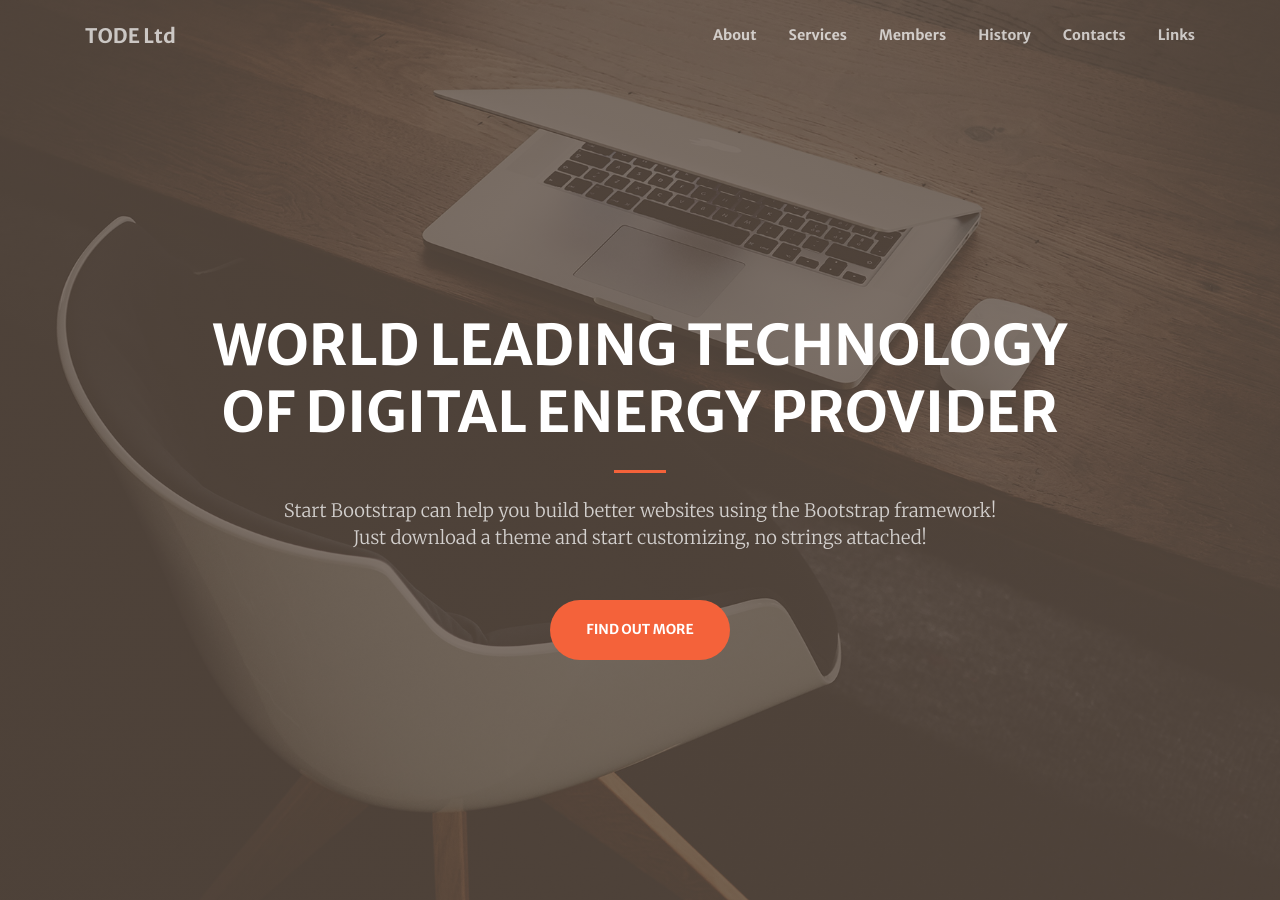
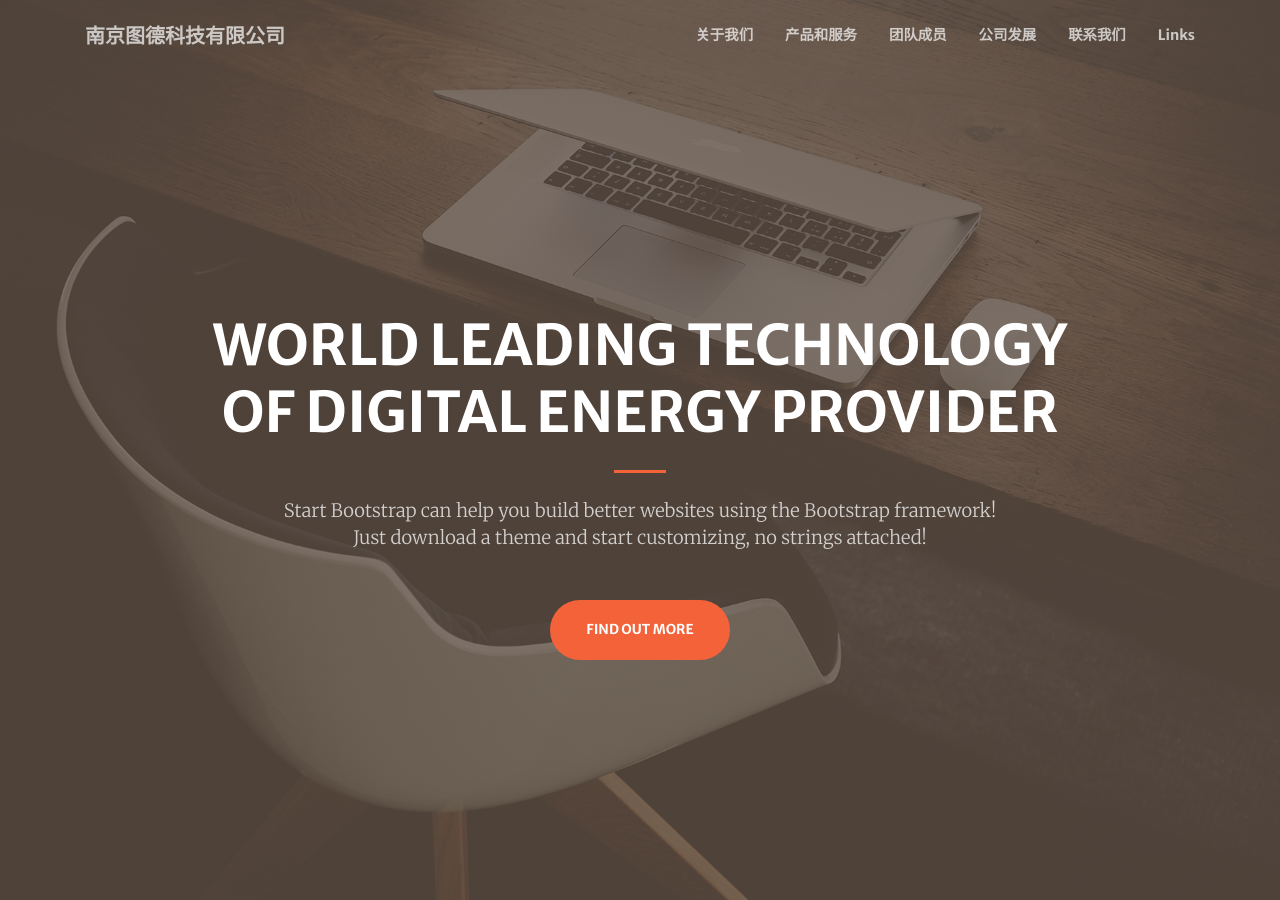
Before and after one commit to LiaoSW/tode.github.io, a Jekyll site: the page built from index.md, in a window 1280 px wide and 900 px high. Built offline with Jekyll 4.4.1, drawn with Linux system fonts in a browser that asks for light colours; nearby versions of some CDN libraries.

Commit message:
change language

```diff
--- a/_config.yml
+++ b/_config.yml
@@ -1,10 +1,10 @@
 # Site settings
-title: TODE Ltd
+title: 南京图德科技有限公司
 description: > # this means to ignore newlines until "baseurl:"
 baseurl: "/" # the subpath of your site, e.g. /blog/
 url: "" # the base hostname & protocol for your site
 author: Copyright &copy; 2020 - TODE Ltd.
-lang: en_US
+lang: zh-CN
 
 # Build settings
 safe: true # always trues on github-pages, disables _plugins/
--- a/_data/menus.yml
+++ b/_data/menus.yml
@@ -3,15 +3,15 @@
 # However on github-pages custom plugins are disabled, and the script doesn't
 # run. So please, fill in any custom menu entry here.
 header:
-- title: About
+- title: 关于我们
   url: /#about
-- title: Services
+- title: 产品和服务
   url: /#services
-- title: Members
+- title: 团队成员
   url: /#members
-- title: History
+- title: 公司发展
   url: /#timeline
-- title: Contacts
+- title: 联系我们
   url: /#contacts
 - title: Links
   url: /links
```
